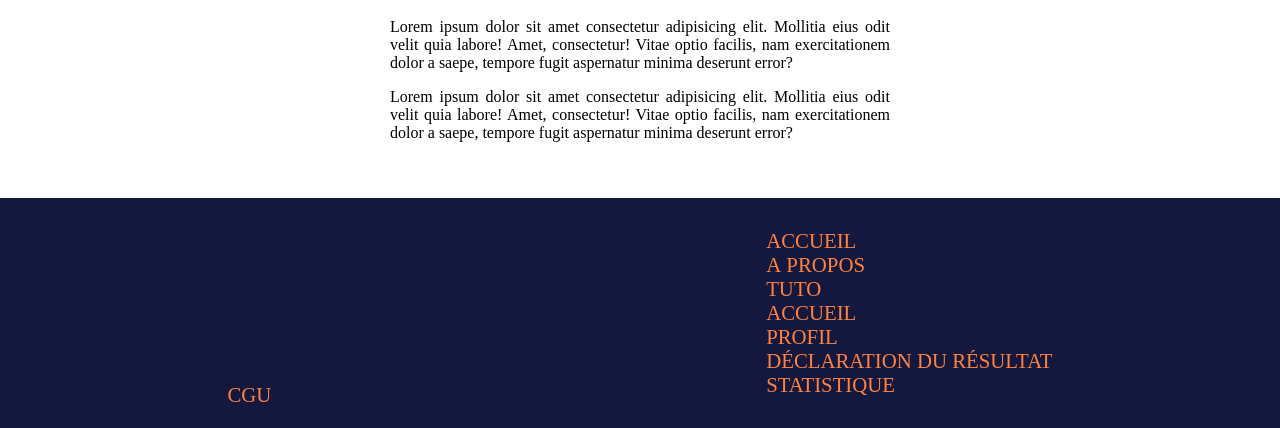
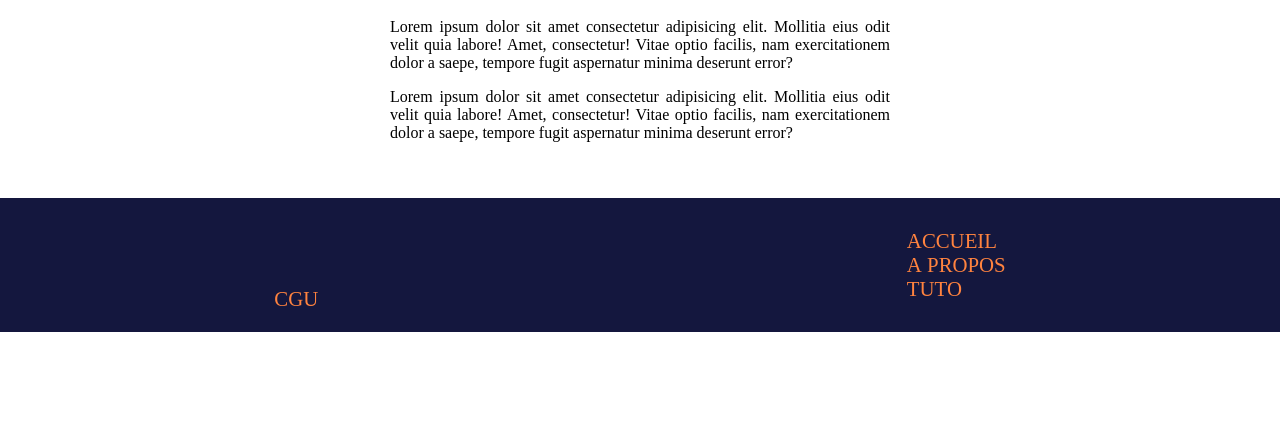
Before and after one commit to HMael/Ankakill, a PHP site: page / in a window 1280 px wide. Shown: the part 562-990 px from the top of the page. After the commit the page ends 894 px from the top, so only its background shows below. Run offline with PHP 8.4, Linux system fonts and the light colour scheme.

Commit message:
ankakill

```diff
--- a/app/vue/inc/footer.php
+++ b/app/vue/inc/footer.php
@@ -16,10 +16,6 @@
         <li><a href="./?action=accueil">ACCUEIL</a></li>
         <li><a href="./?action=profil">A&nbsp;PROPOS</a></li>
         <li><a href="./?action=declaration">TUTO</a></li>
-        <li><a href="./?action=accueil">accueil</a></li>
-        <li><a href="./?action=profil">profil</a></li>
-        <li><a href="./?action=declaration">déclaration du résultat</a></li>
-        <li><a href="./?action=statistique">statistique</a></li>
       </ul>
     </div>
   </div>
```
Also changed, not shown: app/controleur/deconnexion.php (added, +16 -0 lines), app/controleur/inscription.php (line endings or trailing spaces).
